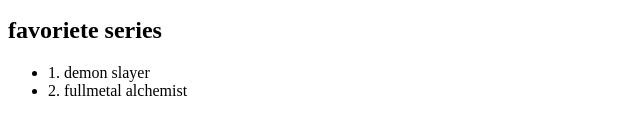
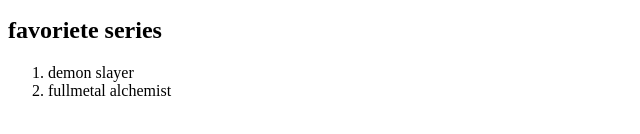
Before and after one commit to louniss157/Wie-ben-ik-b34256d8, a plain HTML site: page index.html in a window 1280 px wide. Shown: the part 184-318 px from the top of the page, 0-640 px from the left. Drawn offline with Linux system fonts and the light colour scheme.

Commit message:
Uitwerking van de exercise

```diff
--- a/index.html
+++ b/index.html
@@ -12,9 +12,9 @@
   		<li>series kijken</li>
   	</ul>
   <h2>favoriete series</h2>
-  <ul>
-  		<li>1. demon slayer</li>
-  		<li>2. fullmetal alchemist</li>
-  	</ul>
+  <ol>
+  		<li>demon slayer</li>
+  		<li>fullmetal alchemist</li>
+  	</ol>
   </body>
  </html>
```
